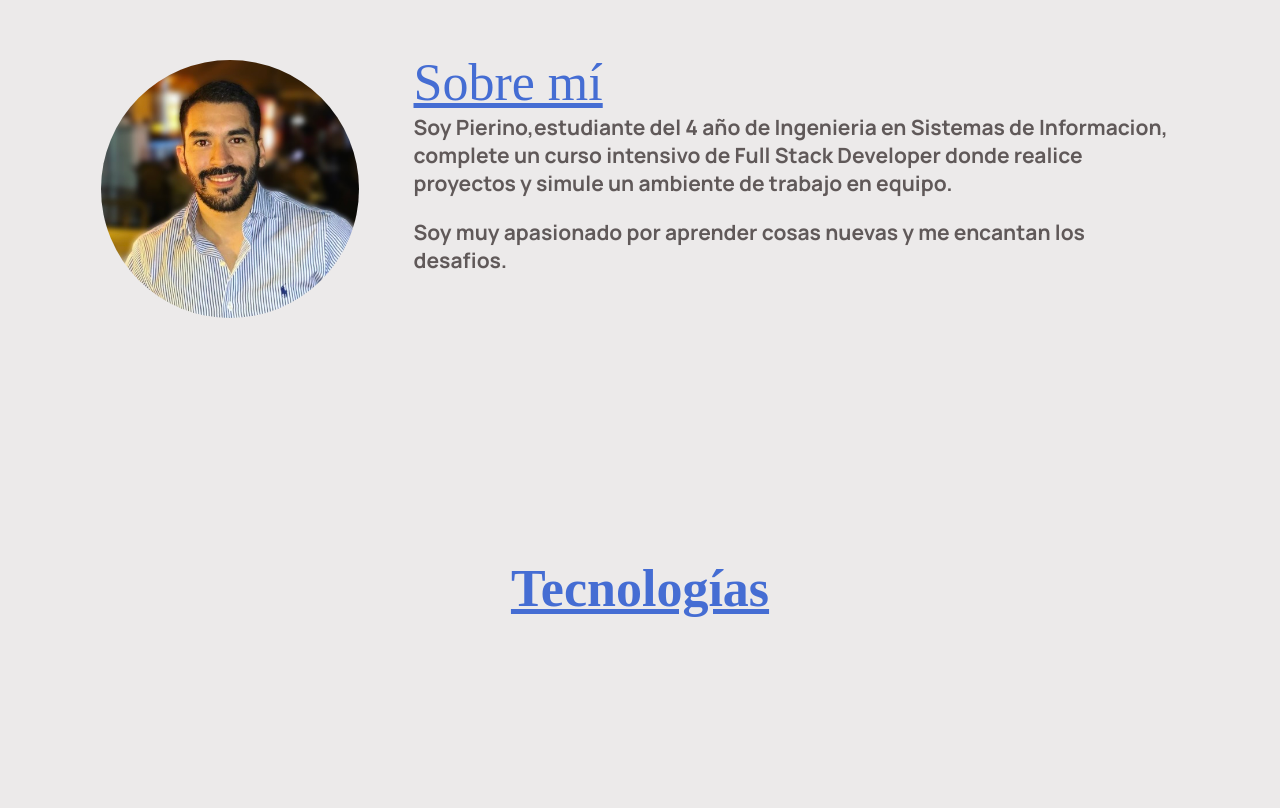
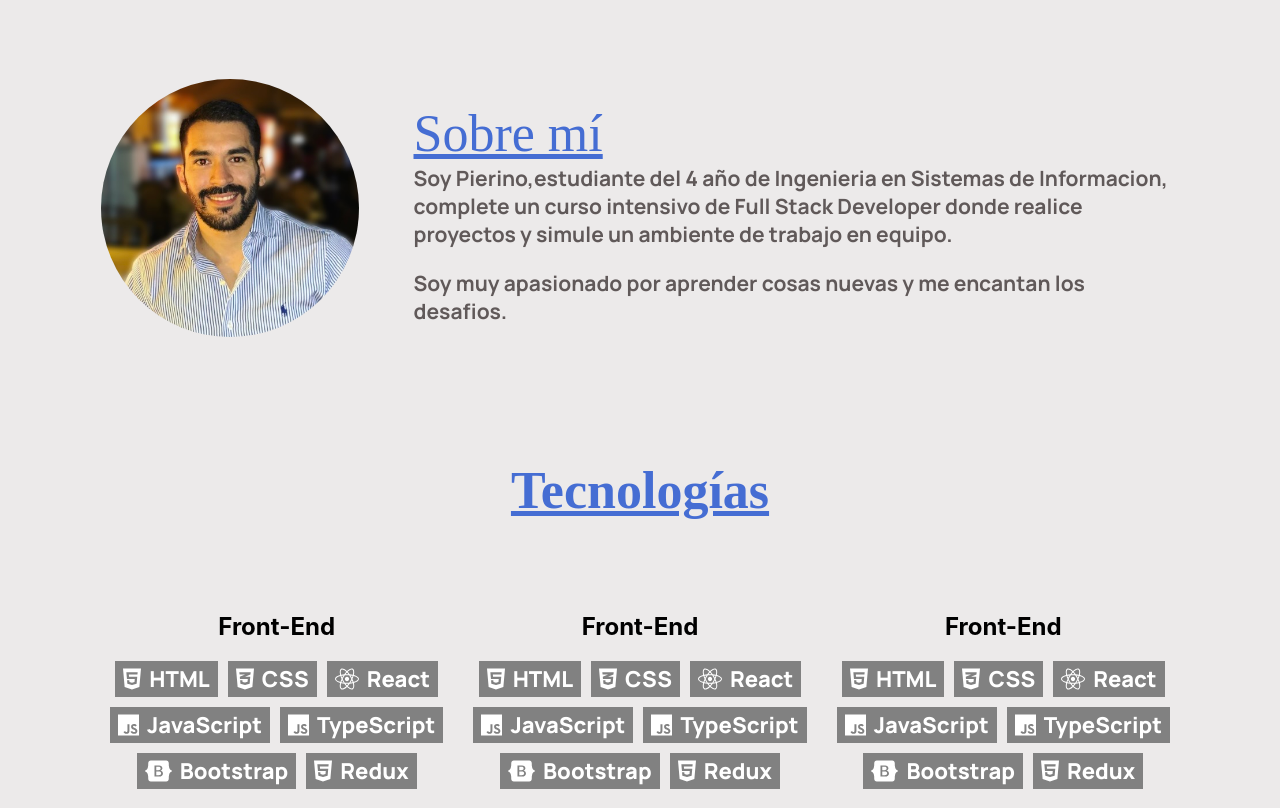
Before and after one commit to pierino2203/Portafolio-Nuevo, a React (Create React App) app: page / in a window 1280 px wide. Shown: the part 792-1600 px from the top of the page. Built offline with nearby package versions, Linux system fonts and the light colour scheme; a web font is replaced by a local one.

Commit message:
arregloTec

```diff
--- a/package.json
+++ b/package.json
@@ -9,7 +9,7 @@
     "@fortawesome/free-brands-svg-icons": "^6.5.2",
     "@fortawesome/free-regular-svg-icons": "^6.5.2",
     "@fortawesome/free-solid-svg-icons": "^6.5.2",
-    "@fortawesome/react-fontawesome": "^0.2.1",
+    "@fortawesome/react-fontawesome": "^0.2.2",
     "@mui/icons-material": "^5.15.18",
     "@mui/material": "^5.15.18",
     "@testing-library/jest-dom": "^5.17.0",
--- a/src/components/Home.jsx
+++ b/src/components/Home.jsx
@@ -2,6 +2,9 @@ import React from "react";
 import pier1 from '../img/pier.png'
 import pier2 from '../img/pier2.jpeg'
 import Style from '../styles/Home.module.css'
+import Tecs from "./Tecs";
+import { faHtml5, faCss3Alt, faReact, faJs, faBootstrap, } from "@fortawesome/free-brands-svg-icons";
+
 
 
 export default function Home() {
@@ -32,6 +35,40 @@ export default function Home() {
                     <h1>Tecnologías </h1>
                     <div className={Style.cards_tecno}>
                         <div className={Style.card_tecno}>
+                            <h2>Front-End</h2>
+                            <div className={Style.cartita}>
+                                <Tecs icono={faHtml5} nombre='HTML' />
+                                <Tecs icono={faCss3Alt} nombre='CSS' />
+                                <Tecs icono={faReact} nombre='React' />
+                                <Tecs icono={faJs} nombre='JavaScript' />
+                                <Tecs icono={faJs} nombre='TypeScript' />
+                                <Tecs icono={faBootstrap} nombre='Bootstrap' />
+                                <Tecs icono={faHtml5} nombre='Redux' />
+                            </div>
+                        </div>
+                        <div className={Style.card_tecno}>
+                            <h2>Front-End</h2>
+                            <div className={Style.cartita}>
+                                <Tecs icono={faHtml5} nombre='HTML' />
+                                <Tecs icono={faCss3Alt} nombre='CSS' />
+                                <Tecs icono={faReact} nombre='React' />
+                                <Tecs icono={faJs} nombre='JavaScript' />
+                                <Tecs icono={faJs} nombre='TypeScript' />
+                                <Tecs icono={faBootstrap} nombre='Bootstrap' />
+                                <Tecs icono={faHtml5} nombre='Redux' />
+                            </div>
+                        </div>
+                        <div className={Style.card_tecno}>
+                            <h2>Front-End</h2>
+                            <div className={Style.cartita}>
+                                <Tecs icono={faHtml5} nombre='HTML' />
+                                <Tecs icono={faCss3Alt} nombre='CSS' />
+                                <Tecs icono={faReact} nombre='React' />
+                                <Tecs icono={faJs} nombre='JavaScript' />
+                                <Tecs icono={faJs} nombre='TypeScript' />
+                                <Tecs icono={faBootstrap} nombre='Bootstrap' />
+                                <Tecs icono={faHtml5} nombre='Redux' />
+                            </div>
                         </div>
                     </div>
 
--- /dev/null
+++ b/src/components/Tecs.jsx
@@ -0,0 +1,14 @@
+import React from "react";
+import { FontAwesomeIcon } from "@fortawesome/react-fontawesome";
+
+import Style from '../styles/Tecs.module.css'
+export default function Tecs(props) {
+    return (
+        <>
+            <div className={Style.tec}>
+                <FontAwesomeIcon icon={props.icono} size="xl" style={{ color: "#ffffff", }} />
+                <p>{props.nombre}</p>
+            </div>
+        </>
+    )
+}
--- a/src/styles/Home.module.css
+++ b/src/styles/Home.module.css
@@ -8,8 +8,8 @@
 
 }
 .container_main{
-    width: 454px;
-    height: 285px;
+    max-width: 100%;
+    height: auto;
     line-height: 15px;
 }
 .container_main img{
@@ -54,7 +54,7 @@
 }
 .about_card {
     width: 1080px;
-    height: 341px;
+    height: 50%;
     display: flex;
     flex-wrap: wrap;
     justify-content: center;
@@ -62,14 +62,14 @@
 
 }
 .about_card img {
-    width: 258px;
-    height: 258px;
+    max-width: 258px;
+    height: auto;
     border-radius: 162px;
 
 }
 .about_text {
-    width: 766px;
-    height: 341px;
+    max-width: 766px;
+    height: auto;
     text-align: left;
     margin-left: 55px;
 
@@ -92,7 +92,7 @@
 }
 .container_about .tecno_container{
     width: 1080px;
-    height: 418px;
+    height: 50%;
     display: flex;
     justify-content: center;
     align-items: center;
@@ -104,3 +104,16 @@
     color: rgba(69, 109, 211, 1);
     text-decoration: underline;
 }
+.cards_tecno {
+    display: flex;
+    justify-content: center;
+    align-items: center;
+    gap: 10px;
+}
+.cartita {
+    display: flex;
+    justify-content: center;
+    align-items: center;
+    flex-wrap: wrap;
+    gap: 10px;
+}
--- /dev/null
+++ b/src/styles/Tecs.module.css
@@ -0,0 +1,15 @@
+.tec {
+    background-color: rgba(129, 129, 129, 1);
+    display: inline-flex; /* Cambiado de 'flex' a 'inline-flex' */
+    justify-content: center;
+    align-items: center;
+    height: 20px; /* Cambiado a 'auto' para que la altura se adapte al contenido */
+    padding: 8px; /* Añade un poco de espacio alrededor del contenido */
+}
+.tec p {
+    font-family: Manrope;
+    font-size: 22px;
+    font-weight: 1000;
+    color: #ffffff;
+    margin-left: 8px;
+}
```
Also changed, not shown: 1 other file (tests, documents, lock files or other folders).
